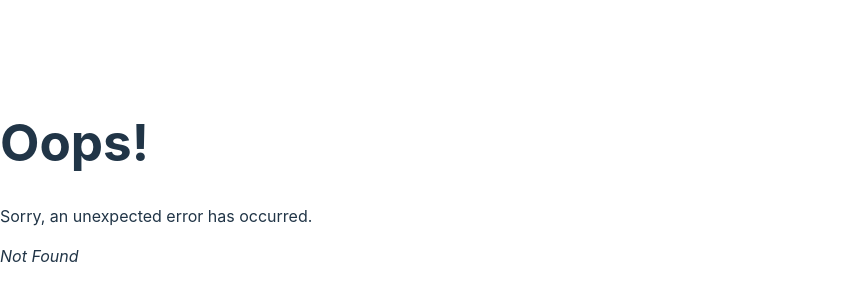
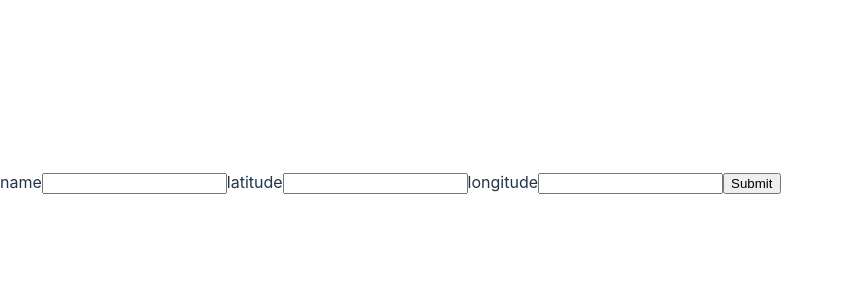
Before and after one commit to JoarDev/pilis-mod3-ramos-uruzagasti, a React (Vite) app: page /newLocation in a window 1280 px wide. Before the commit this address had no page. Shown: the part 218-518 px from the top of the page, without its empty margins (0-843 px from the left). Built offline with nearby package versions, Linux system fonts and the light colour scheme.

Commit message:
add new location route and basic form

```diff
--- a/src/main.jsx
+++ b/src/main.jsx
@@ -7,6 +7,7 @@ import {
 } from "react-router-dom";
 import ErrorPage from "./error-page";
 import "./index.css";
+import NewLocation from "./routes/newLocation";
 import Root from "./routes/root/root";
 
 const router = createBrowserRouter([
@@ -15,6 +16,10 @@ const router = createBrowserRouter([
     element: <Root />,
     errorElement: <ErrorPage />,
   },
+  {
+    path: "newLocation",
+    element: <NewLocation />,
+  }
 ]);
 
 ReactDOM.createRoot(document.getElementById("root")).render(
--- /dev/null
+++ b/src/routes/newLocation.jsx
@@ -0,0 +1,30 @@
+import { useForm } from "react-hook-form";
+
+export default function NewLocation() {
+    const { register, handleSubmit, formState: { errors } } = useForm();
+    const onSubmit = (data) => {
+        console.log(data)
+    }
+
+    return (
+        <form onSubmit={handleSubmit(onSubmit)}>
+          <label>
+            name
+            <input {...register("name", { required: true })} />
+          </label>
+          {errors.name && <span>This field is required</span>}
+          <label>
+            latitude
+            <input {...register("lat", { required: true })} />
+          </label>
+          {errors.lat && <span>This field is required</span>}
+          <label>
+            longitude
+            <input {...register("long", { required: true })} />
+          </label>
+          {errors.long && <span>This field is required</span>}
+
+          <input type="submit" />
+        </form>
+      );
+  }
--- a/src/routes/root/root.jsx
+++ b/src/routes/root/root.jsx
@@ -1,3 +1,5 @@
+import { Link } from "react-router-dom";
+
 export default function Root() {
     const locationList = [
         {
@@ -20,7 +22,10 @@ export default function Root() {
       <>
         <div>
           <h1>Weather App</h1>
-          <button>Add new location</button>
+          <Link to={"newLocation"}>
+            <button>Add new location</button>
+          </Link>
+
           <div>
             {
                 locationList.map((location) => {
```
